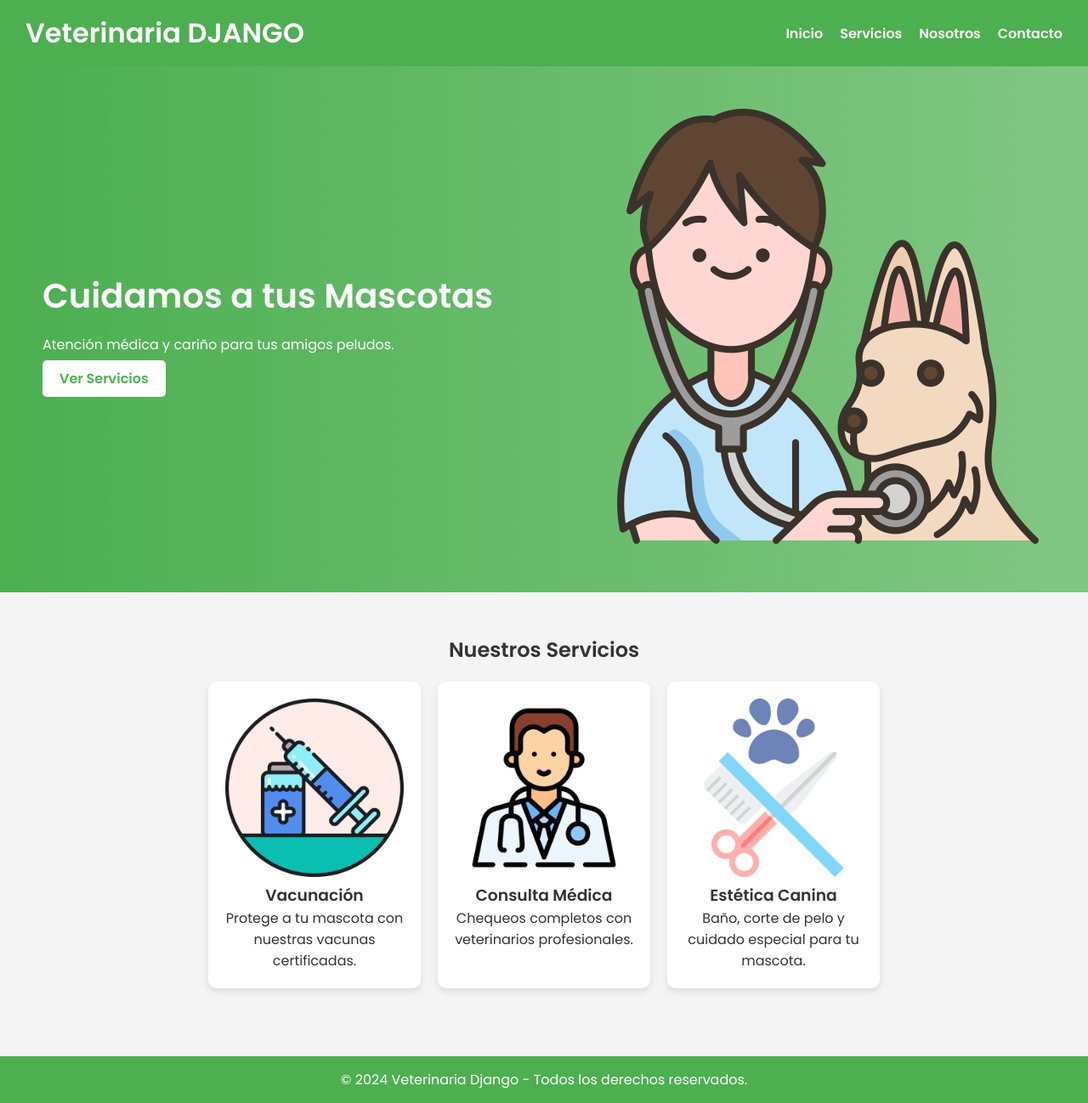
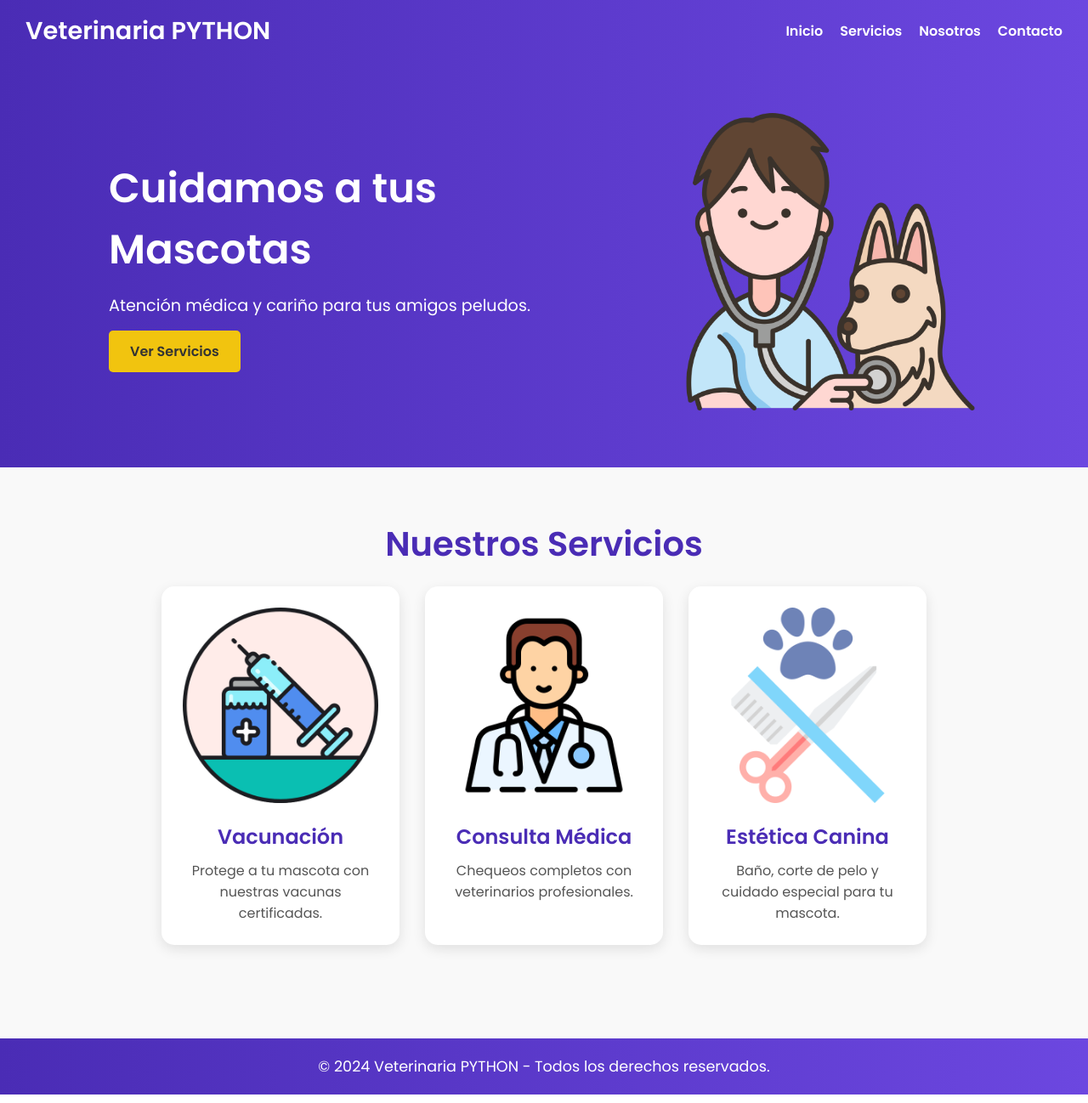
Before and after one commit to yruedahu/veterinaria_frameworks, a Django app: page / in a window 1280 px wide. Shown: the whole page at 85% size. Run offline with Django 5.2, Linux system fonts and the light colour scheme; parts of the project's set-up code (start-up, migrations or seed data) failed here and were passed over.

Commit message:
New home

```diff
--- a/apps/veterinary_home/static/css/style.css
+++ b/apps/veterinary_home/static/css/style.css
@@ -6,21 +6,23 @@
 }
 
 body {
-    background-color: #f4f4f4;
+    background-color: #f9f9f9;
     color: #333;
 }
 
 /* --- HEADER --- */
 header {
-    background: #4CAF50;
+    background: linear-gradient(to right, #4a2cb5, #6c47e0);
     padding: 15px 30px;
     display: flex;
     justify-content: space-between;
     align-items: center;
+    box-shadow: 0 2px 10px rgba(0, 0, 0, 0.1);
 }
 
 header h1 {
     color: white;
+    font-size: 1.8em;
 }
 
 nav ul {
@@ -32,7 +34,12 @@ nav ul {
 nav ul li a {
     text-decoration: none;
     color: white;
-    font-weight: bold;
+    font-weight: 600;
+    transition: color 0.3s;
+}
+
+nav ul li a:hover {
+    color: #f1c40f;
 }
 
 /* --- HERO SECTION --- */
@@ -40,8 +47,8 @@ nav ul li a {
     display: flex;
     justify-content: space-between;
     align-items: center;
-    padding: 50px;
-    background: linear-gradient(to right, #4CAF50, #81C784);
+    padding: 60px 10%;
+    background: linear-gradient(to right, #4a2cb5, #6c47e0);
     color: white;
 }
 
@@ -50,41 +57,68 @@ nav ul li a {
 }
 
 .hero-text h2 {
-    font-size: 2.5em;
+    font-size: 3em;
+    font-weight: 700;
 }
 
 .hero-text p {
     margin: 15px 0;
+    font-size: 1.2em;
 }
 
 .hero-text .btn {
-    background: white;
-    color: #4CAF50;
-    padding: 10px 20px;
+    background: #f1c40f;
+    color: #333;
+    padding: 12px 25px;
     text-decoration: none;
     border-radius: 5px;
     font-weight: bold;
+    display: inline-block;
+    transition: background 0.3s, transform 0.2s;
+}
+
+.hero-text .btn:hover {
+    background: #f39c12;
+    transform: scale(1.05);
+}
+
+.hero-image img {
+    width: 350px;
 }
 
 /* --- SERVICES SECTION --- */
 .services {
     text-align: center;
-    padding: 50px 30px;
+    padding: 60px 10%;
+}
+
+.services h2 {
+    font-size: 2.5em;
+    margin-bottom: 20px;
+    color: #4a2cb5;
 }
 
 .service-container {
     display: flex;
     justify-content: center;
-    gap: 20px;
+    gap: 30px;
+    flex-wrap: wrap;
     margin-top: 20px;
 }
 
 .service-card {
     background: white;
-    padding: 20px;
-    border-radius: 10px;
-    box-shadow: 0 4px 8px rgba(0, 0, 0, 0.1);
-    max-width: 250px;
+    padding: 25px;
+    border-radius: 15px;
+    box-shadow: 0 5px 15px rgba(0, 0, 0, 0.1);
+    max-width: 280px;
+    text-align: center;
+    transition: transform 0.3s, box-shadow 0.3s;
+}
+
+.service-card:hover {
+    transform: translateY(-5px);
+    box-shadow: 0 8px 20px rgba(0, 0, 0, 0.2);
 }
 
 .service-card img {
@@ -92,11 +126,24 @@ nav ul li a {
     border-radius: 10px;
 }
 
+.service-card h3 {
+    margin-top: 15px;
+    font-size: 1.5em;
+    color: #4a2cb5;
+}
+
+.service-card p {
+    margin-top: 10px;
+    font-size: 1em;
+    color: #555;
+}
+
 /* --- FOOTER --- */
 footer {
     text-align: center;
-    background: #4CAF50;
+    background: linear-gradient(to right, #4a2cb5, #6c47e0);
     color: white;
-    padding: 15px 0;
-    margin-top: 30px;
+    padding: 20px 0;
+    margin-top: 50px;
+    font-size: 1.1em;
 }
--- a/apps/veterinary_home/templates/veterinary_home/home.html
+++ b/apps/veterinary_home/templates/veterinary_home/home.html
@@ -4,14 +4,14 @@
 <head>
     <meta charset="UTF-8">
     <meta name="viewport" content="width=device-width, initial-scale=1.0">
-    <title>Veterinaria DJANGO</title>
+    <title>Veterinaria PYTHON</title>
     <link rel="stylesheet" href="{% static 'css/style.css' %}">
     <link rel="preconnect" href="https://fonts.googleapis.com">
     <link href="https://fonts.googleapis.com/css2?family=Poppins:wght@300;400;600&display=swap" rel="stylesheet">
 </head>
 <body>
     <header>
-        <h1>Veterinaria DJANGO</h1>
+        <h1>Veterinaria PYTHON</h1>
         <nav>
             <ul>
                 <li><a href="#">Inicio</a></li>
@@ -55,7 +55,7 @@
     </section>
 
     <footer>
-        <p>&copy; 2024 Veterinaria Django - Todos los derechos reservados.</p>
+        <p>&copy; 2024 Veterinaria PYTHON - Todos los derechos reservados.</p>
     </footer>
 </body>
 </html>
```
